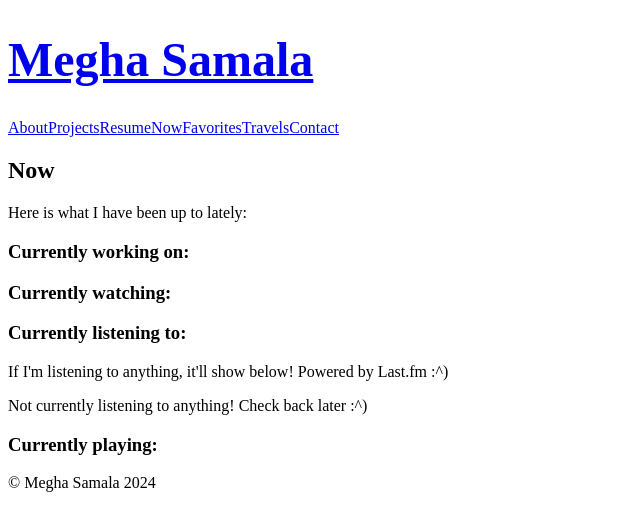
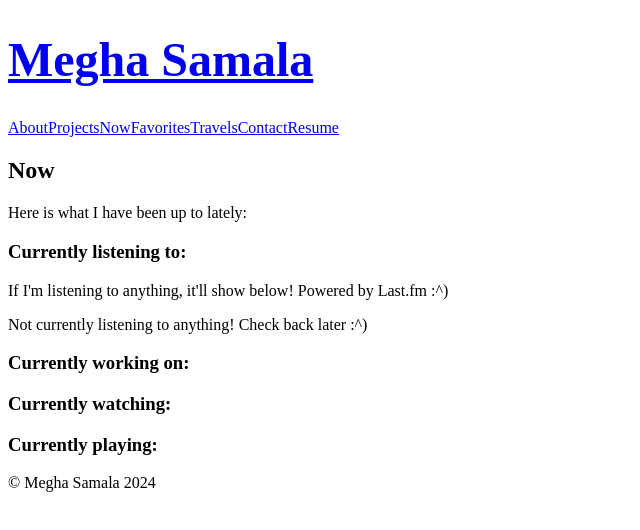
Before and after one commit to meghasamala/meghafolio, a Next.js app: page /now in a window 1280 px wide. Shown: the top 530 px of the page, without its empty margins (0-640 px from the left). Built offline with nearby package versions, Linux system fonts and the light colour scheme; no server answers.

Commit message:
fixing resume and code

```diff
--- a/src/app/(pages)/now/page.tsx
+++ b/src/app/(pages)/now/page.tsx
@@ -7,18 +7,18 @@ const Now = () => {
             <h2>Now</h2>
             <p>Here is what I have been up to lately:</p>
             <div className="now-box">
+                <h3>Currently listening to:</h3>
+                <p>{`If I'm listening to anything, it'll show below! Powered by Last.fm :^)`}</p>
+                <NowPlaying/>
+            </div>
+            <div className="now-box">
                 <h3>Currently working on:</h3>
             </div>
             <div className="now-box">
                 <h3>Currently watching:</h3>
             </div>
             <div className="now-box">
-                <h3>Currently listening to:</h3>
-                <p>{`If I'm listening to anything, it'll show below! Powered by Last.fm :^)`}</p>
-                <NowPlaying/>
-            </div>
-            <div>
-            <h3>Currently playing:</h3>
+                <h3>Currently playing:</h3>
             </div>
         </>
     )
--- a/src/app/components/favoritealbums/favoriteAlbums.tsx
+++ b/src/app/components/favoritealbums/favoriteAlbums.tsx
@@ -26,11 +26,11 @@ const FavoriteAlbums = () => {
         })
     }
 
-    console.log(topAlbums);
+    // console.log(topAlbums);
 
     return (
         <>
-        <Carousel pics={topAlbums}/>
+            <Carousel pics={topAlbums}/>
         </>
 
     )
--- a/src/app/components/navbar/navbar.tsx
+++ b/src/app/components/navbar/navbar.tsx
@@ -12,6 +12,7 @@ const Navbar = () => {
                     {navLinks.map((link) =>
                         <Link key={link.name} href={link.path} replace>{link.name}</Link>
                     )}
+                    <Link href={"/meghasResume3.pdf"} target="_blank" rel="noopener noreferrer">Resume</Link>
                 </div>
             </nav>
         </header>
--- a/src/app/models/navlinks.json
+++ b/src/app/models/navlinks.json
@@ -6,10 +6,6 @@
     {
         "name": "Projects",
         "path": "/projects"
-    },
-    {
-        "name": "Resume",
-        "path": "/resume"
     },
     {
         "name": "Now",
```
Also changed, not shown: src/app/(pages)/resume/page.tsx (deleted, +0 -9 lines), 1 other file (tests, documents, lock files or other folders).
